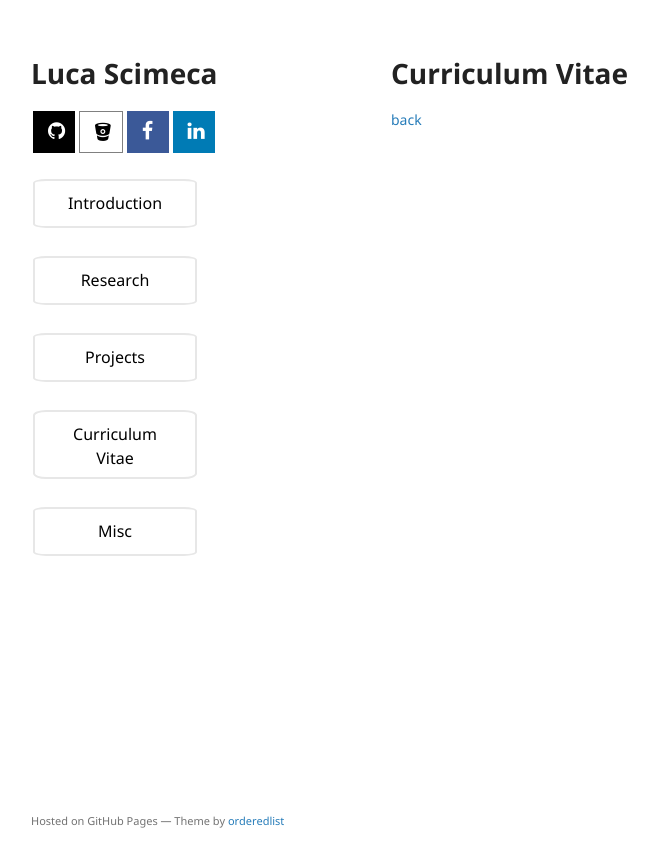
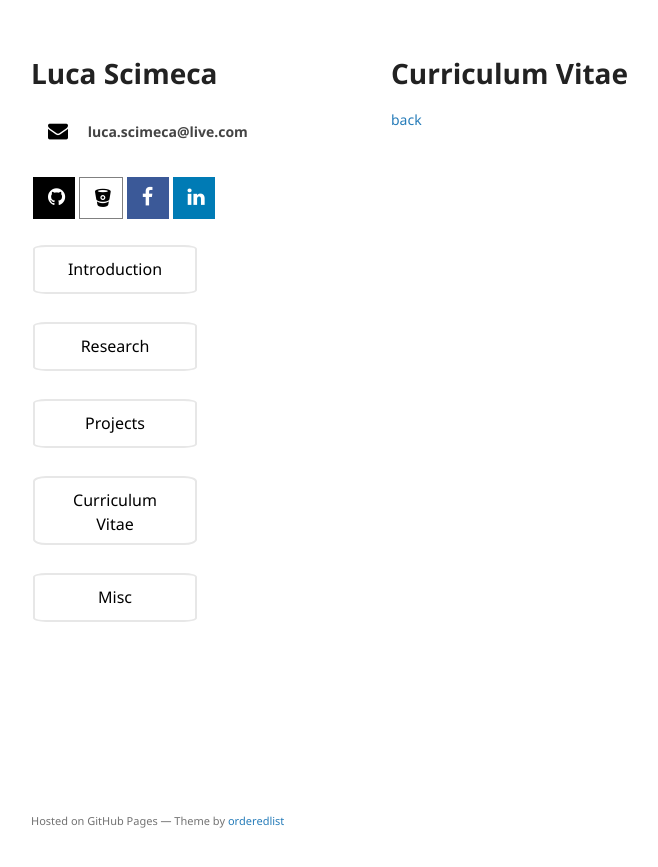
Before and after one commit to lucascimeca/lucascimeca.github.io, a Jekyll site: the page built from curriculum-vitae.md, in a window 1280 px wide. Shown: the top 867 px of the page, without its empty margins (179-837 px from the left). Built offline with Jekyll 4.4.1, drawn with Linux system fonts in a browser that asks for light colours; nearby versions of some CDN libraries; the repository's description, which GitHub fills in, is left out; our own code applies the rules of GitHub Pages for plain Markdown files.

Commit message:
Update default.html

```diff
--- a/_layouts/default.html
+++ b/_layouts/default.html
@@ -35,8 +35,8 @@
 
     <meta charset="utf-8">
     <meta http-equiv="X-UA-Compatible" content="chrome=1">
-<!--     <title>{{ site.title | default: site.github.repository_name }} by {{ site.github.owner_name }}</title>
- -->
+    <title>{{ site.title | default: site.github.repository_name }} by {{ site.github.owner_name }}</title>
+
     <link rel="stylesheet" href="{{ '/assets/css/style.css?v=' | append: site.github.build_revision | relative_url }}">
 
     <meta name="viewport" content="width=device-width">
@@ -48,6 +48,12 @@
     <div class="wrapper">
       <header>
         <h1>{{ site.title | default: site.github.repository_name }}</h1>
+        <table style="width: 250px">
+          <tr>
+            <th><a href="mailto:luca.scimeca@live.com" class="fa fa-envelope" target="_blank"></a></a></th>
+            <th>luca.scimeca@live.com</th>
+          </tr>
+        </table>
         <p>{{ site.description | default: site.github.project_tagline }}</p>
         <table style="width: 170px">
           <tr>
```
